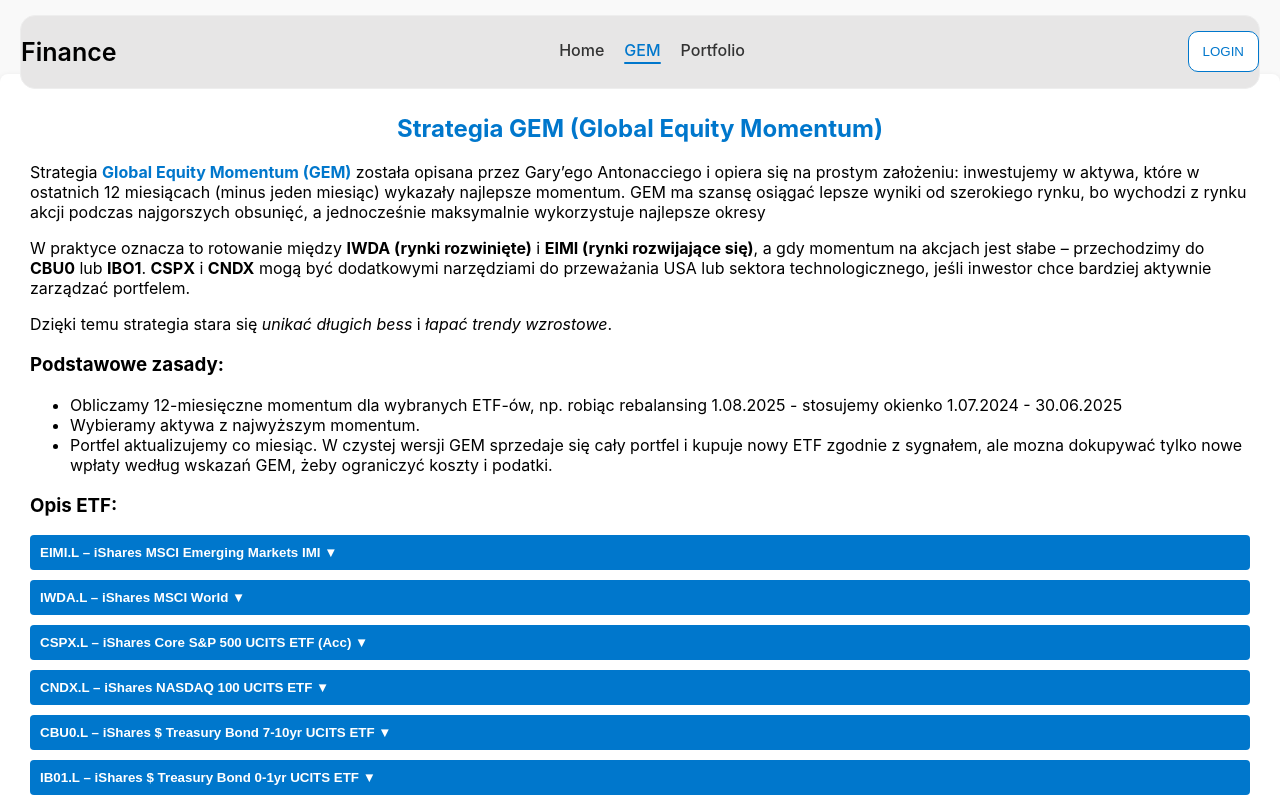
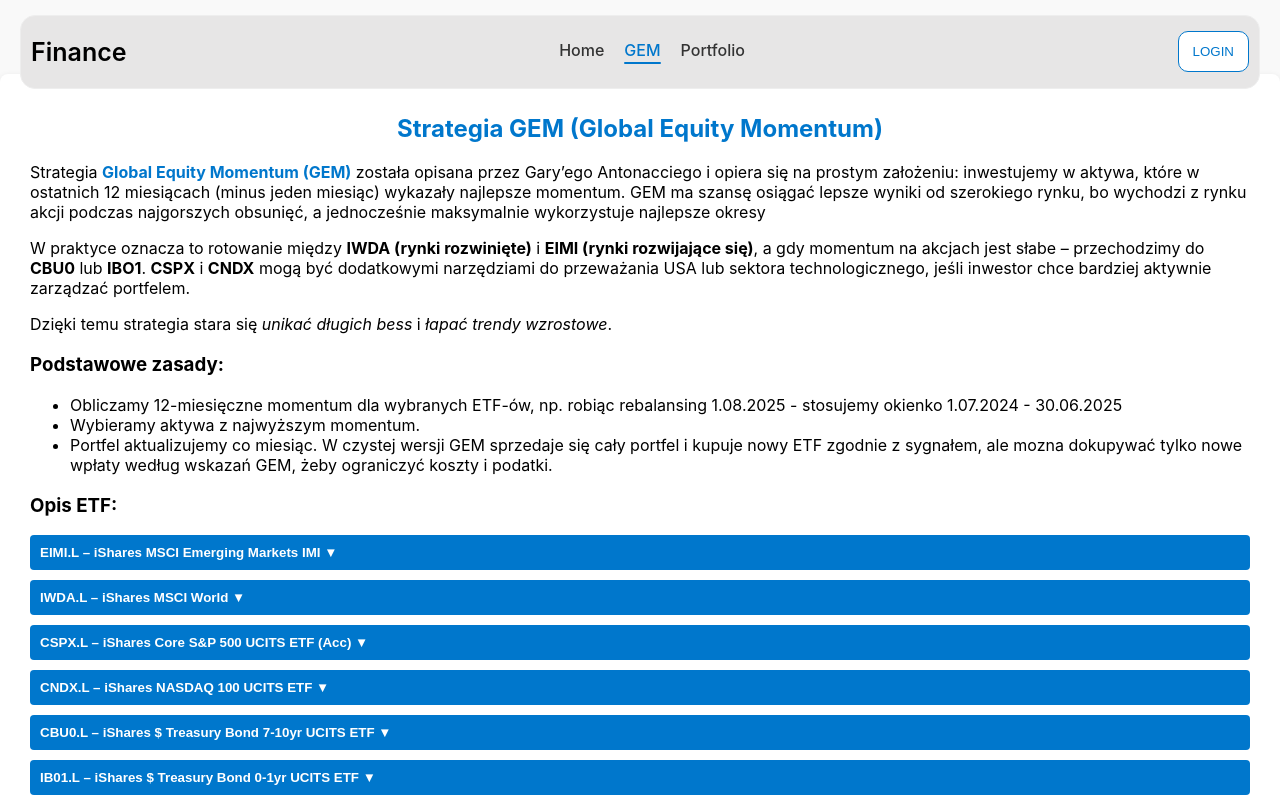
Before and after one commit to SzymiYay/finance, a React (Vite) app: page /finance/gem in a window 1280 px wide. Shown: the top 800 px of the page. Built offline with nearby package versions, Linux system fonts and the light colour scheme; no server answers; what chartjs-plugin-zoom would draw is missing.

Commit message:
feat: css in navbar

```diff
--- a/package.json
+++ b/package.json
@@ -36,6 +36,7 @@
     "eslint-plugin-react-refresh": "^0.4.20",
     "gh-pages": "^6.3.0",
     "globals": "^16.3.0",
+    "husky": "^9.1.7",
     "jsdom": "^26.1.0",
     "typescript": "~5.8.3",
     "typescript-eslint": "^8.39.1",
--- a/src/components/Navbar/Navbar.module.css
+++ b/src/components/Navbar/Navbar.module.css
@@ -11,6 +11,7 @@
 .navbar {
   max-width: 130rem;
   margin: 0 auto;
+  padding: 0 1rem;
 
   display: flex;
   justify-content: space-between;
```
Also changed, not shown: 1 other file (tests, documents, lock files or other folders).
